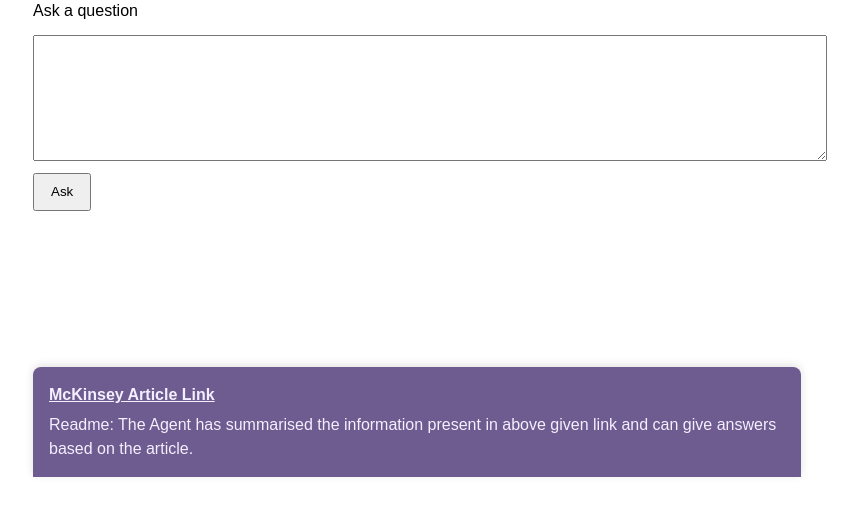
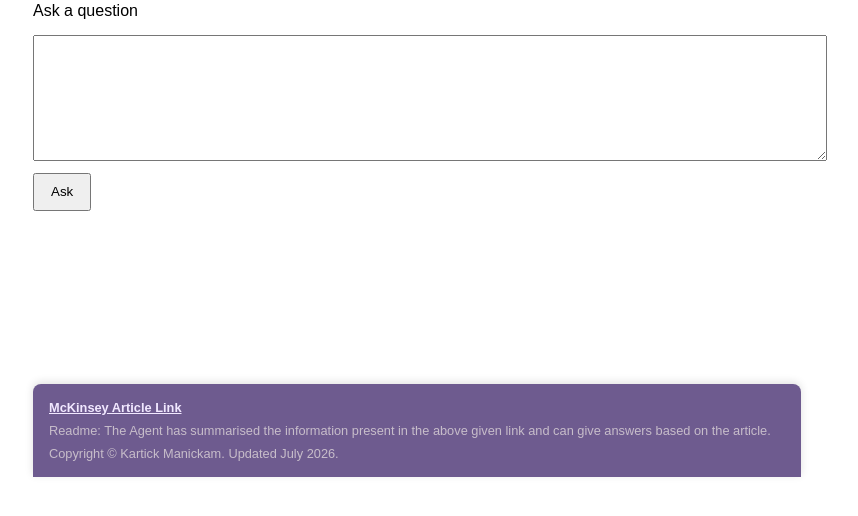
Before and after one commit to kartick-m/rag_agent, a Flask app: page / in a window 1280 px wide. Shown: the part 227-743 px from the top of the page, without its empty margins (223-1081 px from the left). Run offline with Flask 3, Linux system fonts and the light colour scheme.

Commit message:
html updated

```diff
--- a/templates/index.html
+++ b/templates/index.html
@@ -25,20 +25,26 @@
     .card { border: 1px solid #ddd; border-radius: 8px; padding: 1rem; margin-top: 1rem; background: #fafafa; }
     footer {
       margin-top: auto;
-      padding: 1rem 1rem;
+      padding: 0.85rem 1rem;
       background: #6e5b8f;
-      color: #f4efff;
+      color: #e7dff5;
       border-radius: 8px 8px 0 0;
       position: sticky;
       bottom: 0;
       box-shadow: 0 -2px 8px rgba(0, 0, 0, 0.12);
+      font-size: 0.8rem;
     }
     footer a {
-      color: #f4efff;
+      color: #f1e8ff;
       text-decoration: underline;
       font-weight: 600;
+      font-size: 0.8rem;
     }
-    footer p { margin: 0.35rem 0 0; }
+    footer p {
+      margin: 0.25rem 0 0;
+      font-size: 0.8rem;
+      color: #c7bdca;
+    }
   </style>
 </head>
 <body>
@@ -61,7 +67,8 @@
   {% endif %}
     <footer>
         <a href="https://www.mckinsey.com/institute-for-economic-mobility/our-insights/the-great-ownership-transfer-a-new-era-of-business-stewardship">McKinsey Article Link</a>
-        <p>Readme: The Agent has summarised the information present in above given link and can give answers based on the article.</p>
+        <p>Readme: The Agent has summarised the information present in the above given link and can give answers based on the article.</p>
+        <p>Copyright © Kartick Manickam. Updated July 2026.</p>
     </footer>
 </body>
 </html>
```
